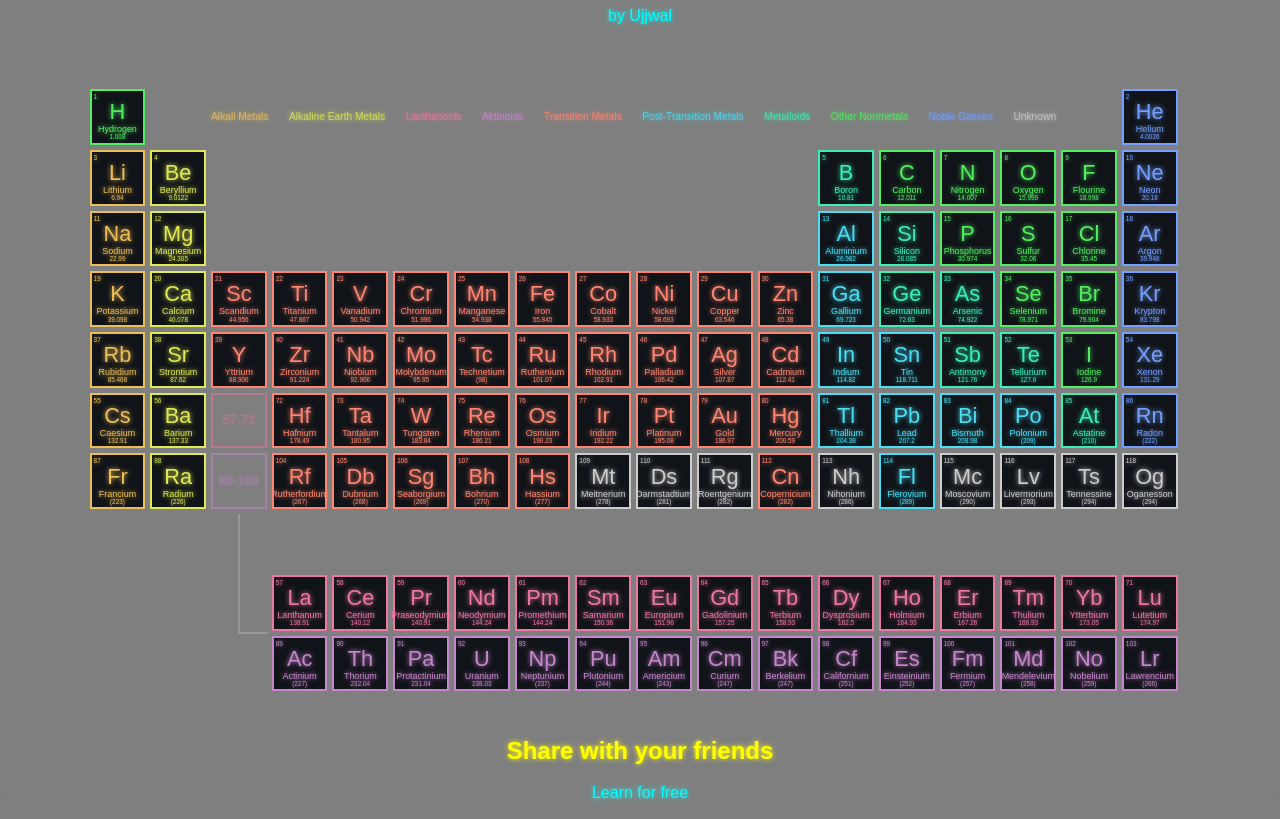
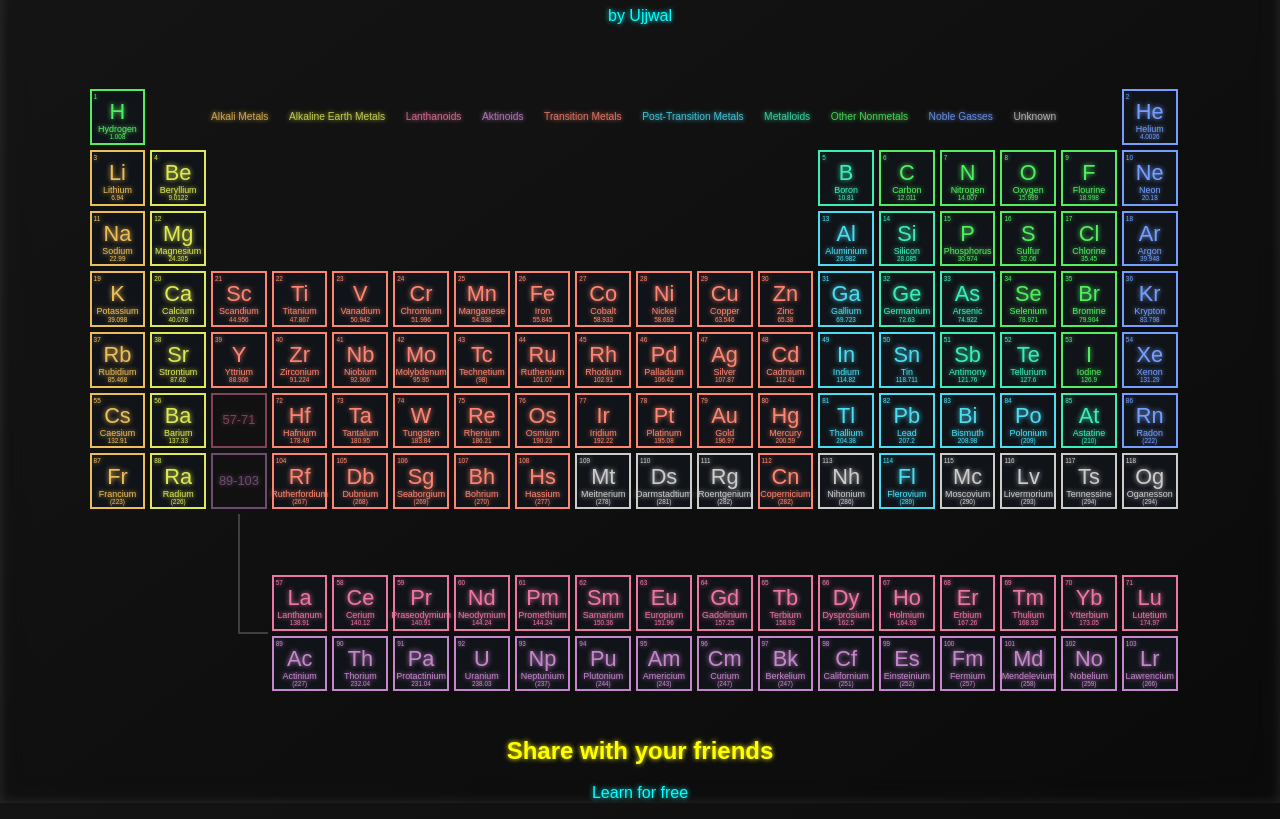
Before and after one commit to iSmartboiUjjwal/Periodic_table, a plain HTML site: page index.html in a window 1280 px wide. Shown: the part 73-892 px from the top of the page. Drawn offline with Linux system fonts and the light colour scheme.

Commit message:
Update style.css

```diff
--- a/css/style.css
+++ b/css/style.css
@@ -1,11 +1,13 @@
 body {
-  background: rgba(0, 0, 0, 0.5);
+  background: linear-gradient(145deg, #1a1a1a, #0d0d0d);
+  color: white;
   text-shadow: 0 0 0.4vw currentColor;
   overflow: hidden;
-  backdrop-filter: blur(10px);
-  -webkit-backdrop-filter: blur(10px);
-  color: white;
-}
+  backdrop-filter: blur(12px) brightness(0.8);
+  -webkit-backdrop-filter: blur(12px) brightness(0.8);
+  box-shadow: inset 0 0 12px rgba(255, 255, 255, 0.1);
+}
+
 /* .glass {
   background: rgba(255, 255, 255, 0.1);
   border-radius: 18px;
```
